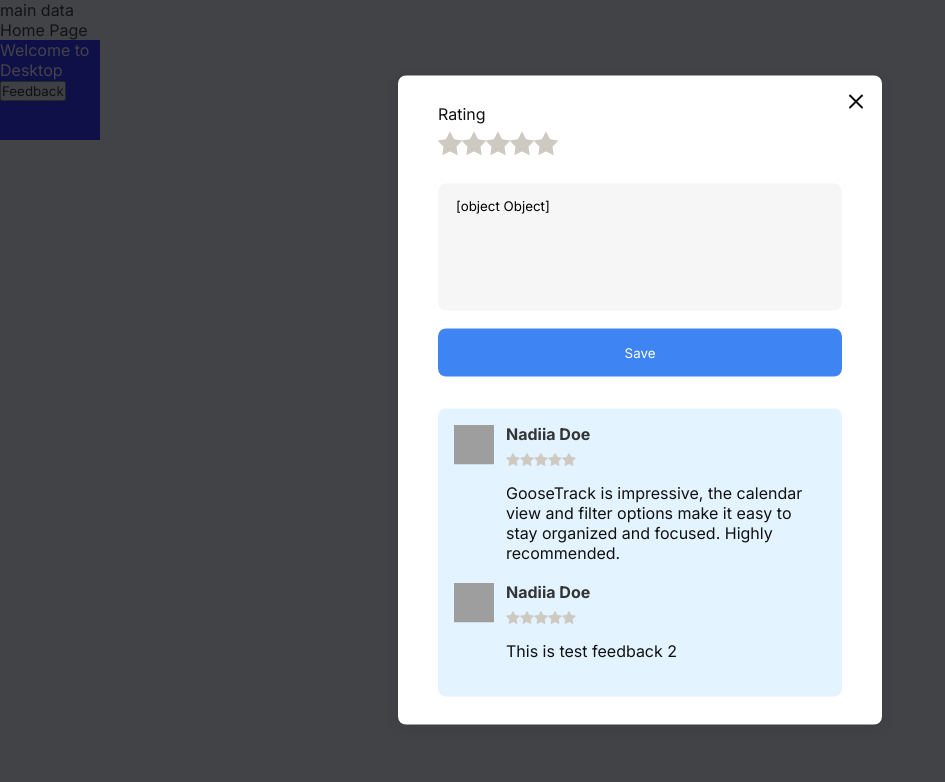
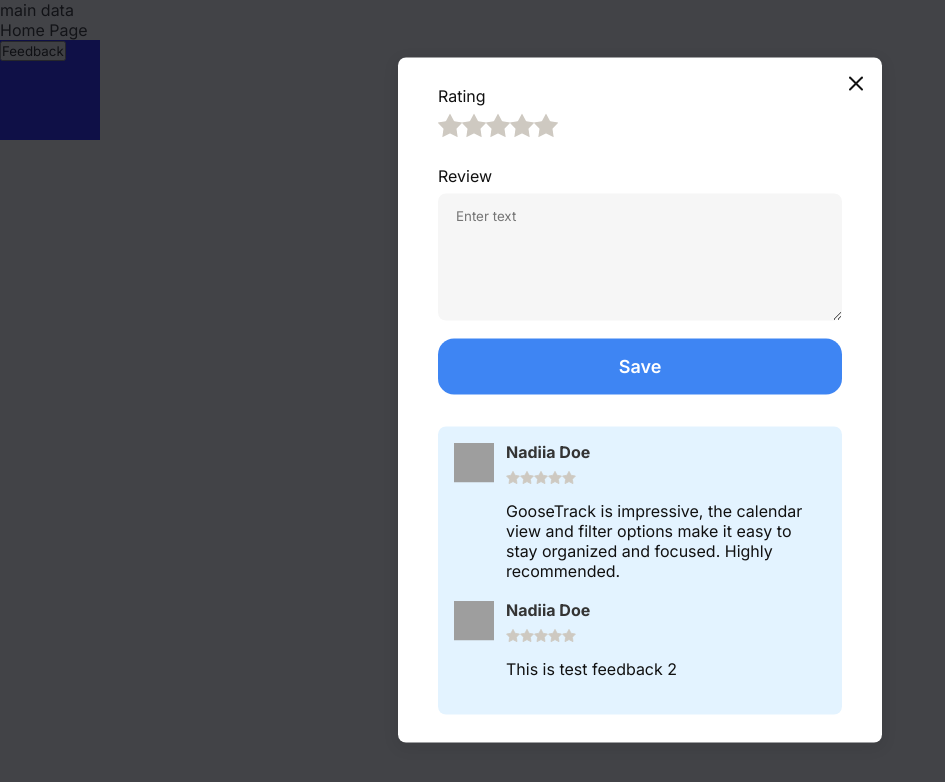
Before and after one commit to OlehZankiv/project-ff-planner-frontend, a React (Create React App) app: page / in a window 1280 px wide. Shown: the top 782 px of the page, without its empty margins (0-945 px from the left). Built offline with nearby package versions, Linux system fonts and the light colour scheme; grey boxes are pictures that could not be loaded.

Commit message:
refine feedback modal

```diff
--- a/src/assets/icons/PencilIcon.jsx
+++ b/src/assets/icons/PencilIcon.jsx
@@ -1,9 +1,11 @@
-export const PencilIcon = ({}) => (
-    <svg width="16" height="16" viewBox="0 0 16 16" fill="none" xmlns="http://www.w3.org/2000/svg">
-    <path d="M1.66663 14.3334L5.36614 12.9105C5.60277 12.8195 5.72108 12.774 5.83177 12.7146C5.93009 12.6618 6.02383 12.6009 6.11199 12.5324C6.21124 12.4554 6.30088 12.3658 6.48015 12.1865L14 4.66671C14.7364 3.93033 14.7364 2.73642 14 2.00004C13.2636 1.26366 12.0697 1.26366 11.3333 2.00004L3.81348 9.51985C3.63421 9.69912 3.54457 9.78876 3.46755 9.88801C3.39914 9.97617 3.33823 10.0699 3.28545 10.1682C3.22603 10.2789 3.18053 10.3972 3.08951 10.6339L1.66663 14.3334ZM1.66663 14.3334L3.03871 10.766C3.13689 10.5107 3.18598 10.3831 3.27019 10.3246C3.34377 10.2735 3.43483 10.2542 3.52282 10.271C3.62351 10.2902 3.72021 10.3869 3.91361 10.5803L5.41968 12.0864C5.61307 12.2798 5.70977 12.3765 5.729 12.4772C5.74581 12.5652 5.72648 12.6562 5.67539 12.7298C5.61692 12.814 5.48929 12.8631 5.23401 12.9613L1.66663 14.3334Z"
-    stroke="#111111"
-    strokeWidth="1.3"
-    strokeLinecap="round"
-    strokeLinejoin="round"/>
-    </svg>
-  )
+export const PencilIcon = ({ color }) => (
+  <svg width='16' height='16' viewBox='0 0 16 16' fill='none' xmlns='http://www.w3.org/2000/svg'>
+    <path
+      d='M1.66663 14.3334L5.36614 12.9105C5.60277 12.8195 5.72108 12.774 5.83177 12.7146C5.93009 12.6618 6.02383 12.6009 6.11199 12.5324C6.21124 12.4554 6.30088 12.3658 6.48015 12.1865L14 4.66671C14.7364 3.93033 14.7364 2.73642 14 2.00004C13.2636 1.26366 12.0697 1.26366 11.3333 2.00004L3.81348 9.51985C3.63421 9.69912 3.54457 9.78876 3.46755 9.88801C3.39914 9.97617 3.33823 10.0699 3.28545 10.1682C3.22603 10.2789 3.18053 10.3972 3.08951 10.6339L1.66663 14.3334ZM1.66663 14.3334L3.03871 10.766C3.13689 10.5107 3.18598 10.3831 3.27019 10.3246C3.34377 10.2735 3.43483 10.2542 3.52282 10.271C3.62351 10.2902 3.72021 10.3869 3.91361 10.5803L5.41968 12.0864C5.61307 12.2798 5.70977 12.3765 5.729 12.4772C5.74581 12.5652 5.72648 12.6562 5.67539 12.7298C5.61692 12.814 5.48929 12.8631 5.23401 12.9613L1.66663 14.3334Z'
+      stroke={color}
+      strokeWidth='1.3'
+      strokeLinecap='round'
+      strokeLinejoin='round'
+    />
+  </svg>
+)
--- /dev/null
+++ b/src/components/fields/Ratings.jsx
@@ -0,0 +1,38 @@
+import styled, { useTheme } from 'styled-components'
+import { useState } from 'react'
+import { StarIcon } from '../../assets/icons'
+
+export const Ratings = ({}) => {
+    const { colors } = useTheme()
+
+    const [ratingValue, setRatingValue] = useState(0)
+    const [ratingHoverValue, setRatingHoverValue] = useState(undefined)
+
+    const stars = Array(5).fill(0)
+
+    return(
+        <RatingsWrapper>
+
+        {stars.map((_, index) => {
+
+          return (
+                <StarIcon
+                key={index}
+                size={24}
+                color={(ratingValue || ratingHoverValue) > index ? colors.starActive : colors.starDefault}
+                onClick={() => setRatingValue(() => index + 1)}
+                onMouseOver={() => setRatingHoverValue(() => index + 1)}
+                onMouseLeave={() => setRatingHoverValue(() => undefined)}
+                />
+          )
+
+        })}
+
+      </RatingsWrapper>
+    )
+
+}
+
+const RatingsWrapper = styled.div`
+    background-color: blue;
+`
--- a/src/components/index.js
+++ b/src/components/index.js
@@ -8,3 +8,4 @@ export { Button } from './buttons/Button'
 export { Input } from './fields/Input'
 export { OpacityButton } from './buttons/OpacityButton'
 export { Textarea } from './Textarea'
+export { Ratings } from './fields/Ratings'
--- a/src/localization/strings/en.js
+++ b/src/localization/strings/en.js
@@ -1,5 +1,6 @@
 export const en = {
   "Sign Up": "Sign Up",
   "Cancel": "Cancel",
+  "Save": "Save",
   "GooseTrack's Calendar view provides a comprehensive overview of your schedule, displaying all your tasks, events, and appointments in a visually appealing and intuitive layout.": "GooseTrack's Calendar view provides a comprehensive overview of your schedule, displaying all your tasks, events, and appointments in a visually appealing and intuitive layout.",
 }
--- a/src/pages/FeedbackModal.jsx
+++ b/src/pages/FeedbackModal.jsx
@@ -1,37 +1,38 @@
-import styled, { css } from 'styled-components'
+import styled, { css, useTheme } from 'styled-components'
 import {
   getBreakpointsStyles,
   getDesktopStyles,
   getTabletStyles,
-  useBreakpointValue,
 } from '../styles/breakpoints.js'
-import { Modal, Textarea } from '../components'
+import { Modal, Button } from '../components'
+// import { Textarea, Ratings } from '../components'
 import { useState } from 'react'
-// import { useTranslation } from 'react-i18next'
+import { useTranslation } from 'react-i18next'
 import { StarIcon } from '../assets/icons'
 
-// const colors = {
-//   orange: 'FFAC33',
-//   grey: 'CEC9C1',
-// }
 
 const FeedbackModal = ({}) => {
-  //    const { t } = useTranslation()
+  const { t } = useTranslation()
+  const {colors} = useTheme()
 
   const [visible, setVisible] = useState(true)
   const [ratingValue, setRatingValue] = useState(0)
   const [ratingHoverValue, setRatingHoverValue] = useState(undefined)
-
-  const value = useBreakpointValue({
-    desktopValue: 'Welcome to Desktop',
-    tabletValue: 'Welcome to Tablet',
-    mobileValue: 'Welcome to Mobile',
-  })
+  const [reviewText, setReviewText] = useState(undefined)
 
   const stars = Array(5).fill(0)
 
-  const feedbackSubmit = () => {
-    console.log('save button clicked')
+  const handleChange = ( event ) => {
+
+    console.log('event', event.target.value)
+    setReviewText(event.target.value)
+  }
+
+  const feedbackSubmit = (event) => {
+    event.preventDefault()
+
+    const review = {rating: ratingValue, review: reviewText}
+    console.log ('form data:', review)
   }
 
   const tempFeedback1 =
@@ -40,8 +41,6 @@ const FeedbackModal = ({}) => {
 
   return (
     <Wrapper>
-      {value}
-
       <Modal
         visible={visible}
         onClose={() => setVisible(false)}
@@ -59,7 +58,7 @@ const FeedbackModal = ({}) => {
                     key={index}
                     size={24}
                     style={{ cursor: 'pointer', marginRight: '2px' }}
-                    color={(ratingValue || ratingHoverValue) > index ? '#FFAC33' : '#CEC9C1'}
+                    color={(ratingValue || ratingHoverValue) > index ? colors.starActive : colors.starDefault}
                     onClick={() => setRatingValue(() => index + 1)}
                     onMouseOver={() => setRatingHoverValue(() => index + 1)}
                     onMouseLeave={() => setRatingHoverValue(() => undefined)}
@@ -67,14 +66,22 @@ const FeedbackModal = ({}) => {
                 )
               })}
             </div>
-            <Textarea label={'Review'} placeholder={'Enter text'}/>
-            <button type='submit' onClick={feedbackSubmit} style={styles.button}>
-              Save
-            </button>
+            <label htmlFor='feedback' style={styles.label}>
+              Review
+            </label>
+            <textarea type='text' id='feedback' style={styles.textarea} placeholder='Enter text' onChange={handleChange}/>
+            {/* <Ratings/>
+            <Textarea label={'Review'} placeholder={'Enter text'}/> */}
+            <Button
+                type={'submit'}
+                fullWidth
+                title={t('Save')}
+                onClick={feedbackSubmit}
+            />
           </form>
-          <div>
-            <ul style={styles.feedback_list}>
-              <li style={styles.feedback_list_item}>
+          <FeedbackList>
+            <ul>
+              <li>
                 <div style={styles.feedback_avatar}>
                   <img src='./avatar.jpg' width='40' height='40' />
                 </div>
@@ -88,7 +95,7 @@ const FeedbackModal = ({}) => {
                   <div>{tempFeedback1}</div>
                 </div>
               </li>
-              <li style={styles.feedback_list_item}>
+              <li>
                 <div style={styles.feedback_avatar}>
                   <img src='./avatar.jpg' width='40' height='40' />
                 </div>
@@ -103,7 +110,7 @@ const FeedbackModal = ({}) => {
                 </div>
               </li>
             </ul>
-          </div>
+          </FeedbackList>
         </div>
       </Modal>
 
@@ -160,38 +167,8 @@ const styles = {
     backgroundColor: '#F6F6F6',
     borderRadius: '8px',
     border: '0px',
-    padding: '14px 18px 14px 18px',
+    padding: '14px 18px',
     marginBottom: '18px',
-  },
-
-  button: {
-    display: 'flex',
-    flexDirection: 'column',
-    justifyContent: 'center',
-    alignItems: 'center',
-    gap: '10px',
-    isolation: 'isolate',
-    height: '48px',
-    width: '100%',
-    backgroundColor: '#3E85F3',
-    color: '#FFFFFF',
-    borderRadius: '8px',
-    border: '0px',
-  },
-
-  feedback_list: {
-    width: '404px',
-    listStyle: 'none',
-    padding: '16px',
-    backgroundColor: '#E3F3FF',
-    borderRadius: '8px',
-    maxHeight: '292px',
-  },
-
-  feedback_list_item: {
-    display: 'flex',
-    flexDirection: 'raw',
-    marginBottom: '20px',
   },
 
   feedback_avatar: {
@@ -214,3 +191,19 @@ const styles = {
     marginBottom: '12px',
   },
 }
+
+const FeedbackList = styled.ul`
+  width: 404px;
+  list-style: none;
+  padding: 16px;
+  background-color: #E3F3FF;
+  border-radius: 8px;
+  max-height: 292px;
+
+  li {
+    display: flex;
+    flex-direction: raw;
+    margin-bottom: 20px;
+  }
+
+`
--- a/src/styles/theme/themes.js
+++ b/src/styles/theme/themes.js
@@ -32,6 +32,8 @@ export const lightTheme = themeCreator({
     secondaryButtonText: '#343434',
     modalBackground: '#ffffff',
     modalOverlay: '#13151A',
+    starDefault: '#CEC9C1',
+    starActive: '#FFAC33',
   },
   shadows,
 })
@@ -59,6 +61,8 @@ export const darkTheme = themeCreator({
     secondaryButtonText: '#FFFFFF',
     modalBackground: '#171820',
     modalOverlay: '#3f3f3f',
+    starDefault: '#353647',
+    starActive: '#FFAC33',
   },
   shadows,
 })
```
Also changed, not shown: src/assets/icons/StarIcon.jsx (+10 -3 lines), src/pages/avatar.png (deleted).
